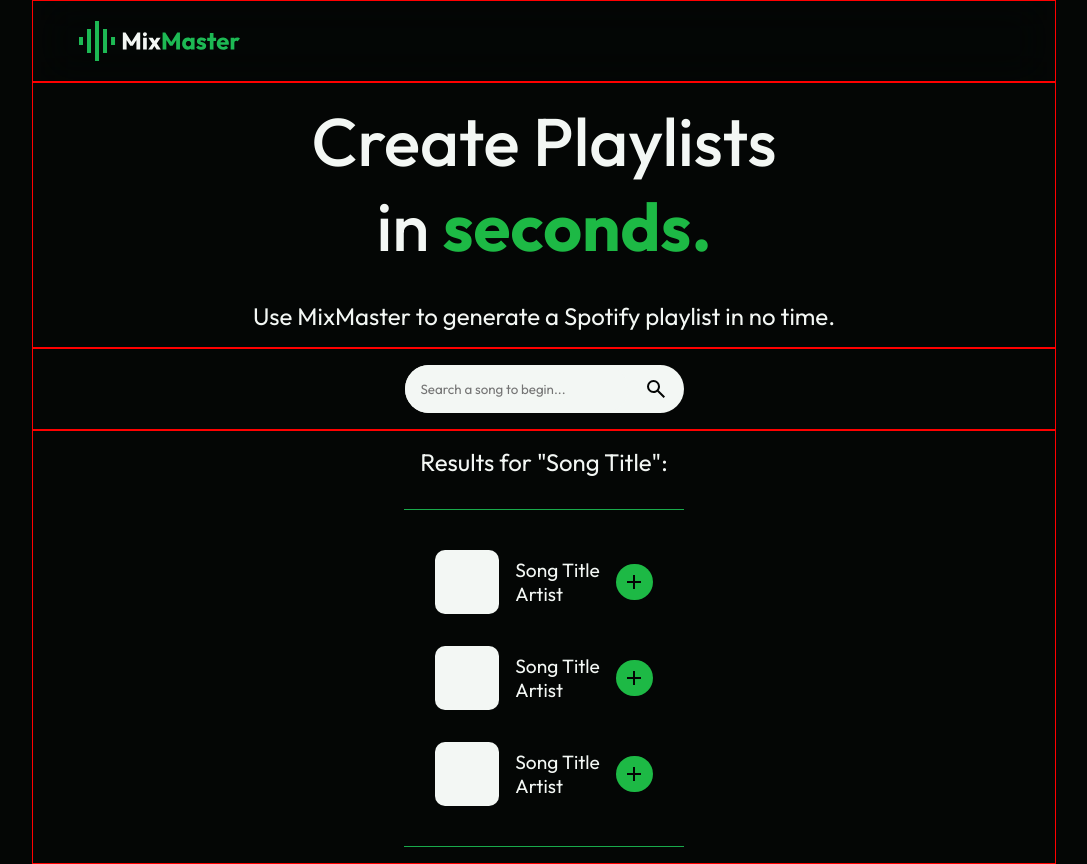
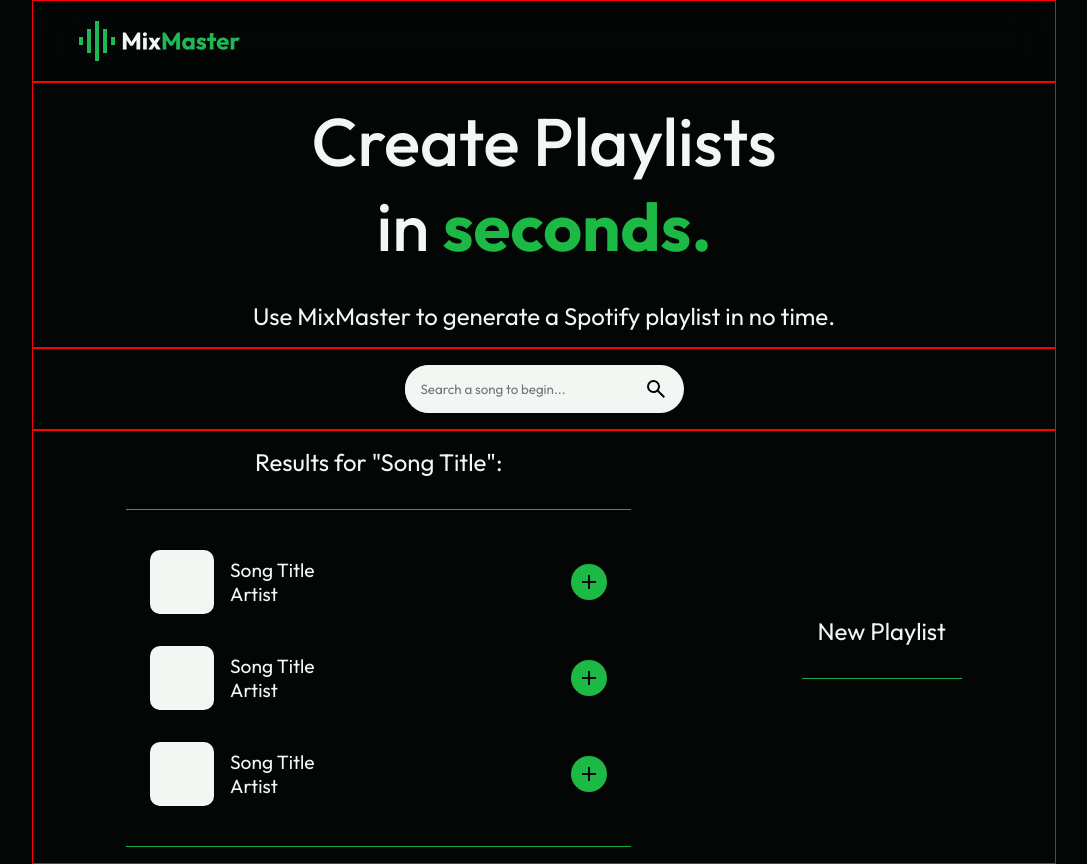
Before and after one commit to rbrickmn/mixmaster-app, a React (Vite) app: page / in a window 1280 px wide. Shown: the whole page, without its empty margins (96-1183 px from the left). Built offline with nearby package versions, Linux system fonts and the light colour scheme.

Commit message:
Begin Playlist component

```diff
--- a/src/components/App.jsx
+++ b/src/components/App.jsx
@@ -5,6 +5,7 @@ import Header from "./Header/Header";
 import Hero from "./Hero/Hero";
 import SearchBar from "./SearchBar/SearchBar";
 import SearchResults from "./SearchResults/SearchResults";
+import Playlist from "./Playlist/Playlist";
 
 function App() {
   return (
@@ -23,6 +24,8 @@ function App() {
 
       <div className={`${styles.Container} ${styles.ResultsPlaylist}`}>
         <SearchResults />
+
+        <Playlist />
       </div>
     </>
   );
--- a/src/components/App.module.css
+++ b/src/components/App.module.css
@@ -10,7 +10,7 @@
 
 .ResultsPlaylist {
   display: flex;
-  justify-content: center;
+  justify-content: space-around;
 }
 
 /* 2xl */
--- /dev/null
+++ b/src/components/Playlist/Playlist.jsx
@@ -0,0 +1,16 @@
+import React, { useState } from "react";
+import styles from "../Playlist/Playlist.module.css";
+
+function Playlist() {
+  return (
+    <>
+      <div className={styles.PlaylistWrapper}>
+        <p className={styles.PlaylistTitle}>New Playlist</p>
+
+        <hr />
+      </div>
+    </>
+  );
+}
+
+export default Playlist;
--- /dev/null
+++ b/src/components/Playlist/Playlist.module.css
@@ -0,0 +1,22 @@
+.PlaylistWrapper hr {
+  display: block;
+  height: 1px;
+  width: 100%;
+  border: 0;
+  border-top: 1px solid var(--accent);
+  margin: 1em 0;
+  padding: 0;
+}
+
+.PlaylistWrapper {
+  display: flex;
+  flex-direction: column;
+  justify-content: center;
+  align-items: center;
+  vertical-align: middle;
+}
+
+.PlaylistTitle {
+  margin: 1rem;
+  vertical-align: middle;
+}
--- a/src/components/SearchResults/SearchResults.module.css
+++ b/src/components/SearchResults/SearchResults.module.css
@@ -3,8 +3,8 @@
   flex-direction: column;
   justify-content: center;
   align-items: center;
-  margin: auto;
   vertical-align: middle;
+  max-width: 100%;
 }
 
 .SearchResultsWrapper hr {
@@ -18,7 +18,7 @@
 }
 
 .ResultsTitle {
-  margin: 1rem;
+  margin: 1rem 0;
   vertical-align: middle;
 }
 
@@ -61,6 +61,7 @@
   justify-content: center;
   align-items: center;
   vertical-align: middle;
+  margin-left: 15rem;
 }
 
 .AddBtn {
```
